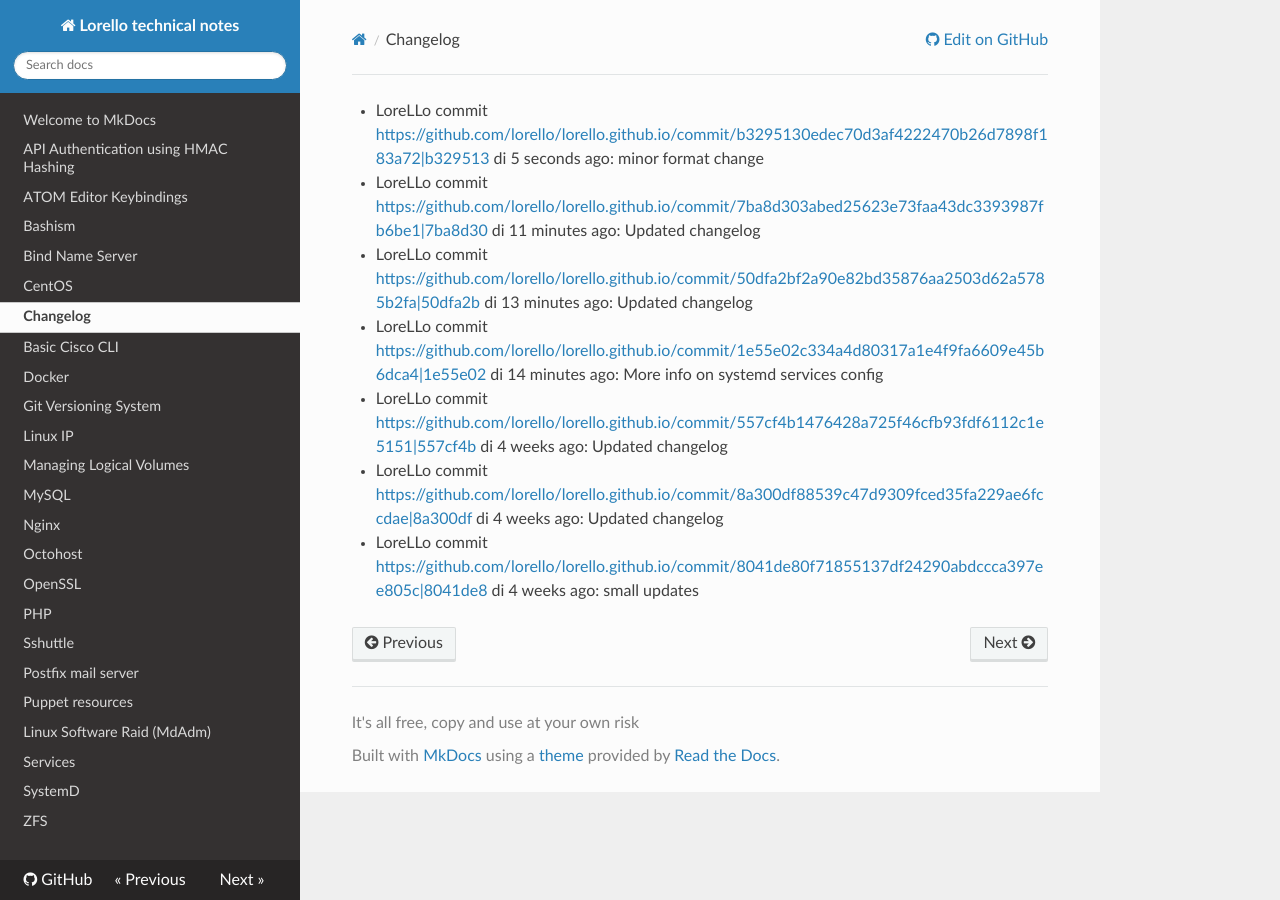
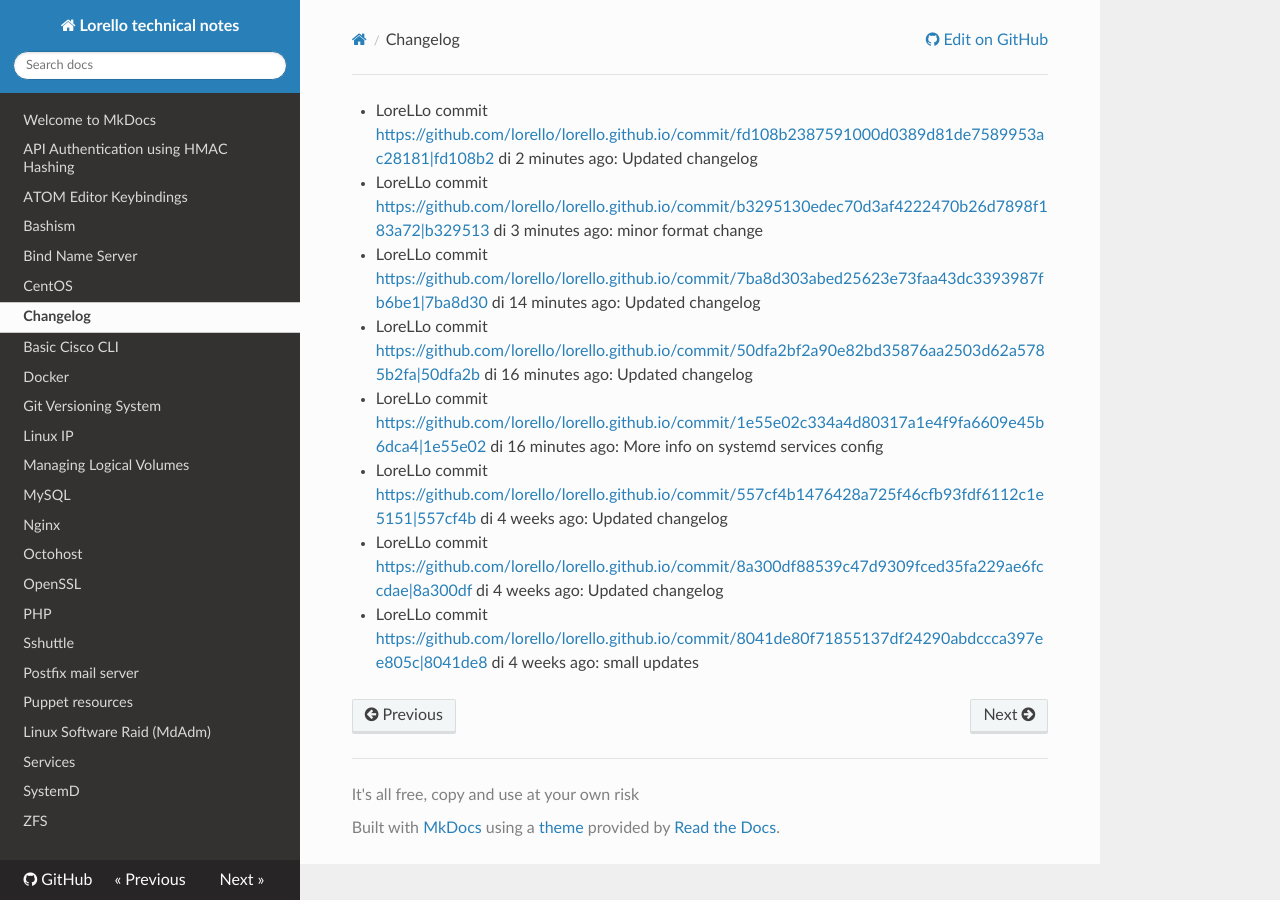
Before and after one commit to lorello/lorello.github.io, an MkDocs documentation site: the page built from docs/changelog.md, in a window 1280 px wide. Built offline with MkDocs 1.6.1, drawn with Linux system fonts in a browser that asks for light colours; nearby versions of some CDN libraries.

Commit message:
Updated changelog

```diff
--- a/docs/changelog.md
+++ b/docs/changelog.md
@@ -1,10 +1,12 @@
-* LoreLLo commit <https://github.com/lorello/lorello.github.io/commit/b3295130edec70d3af4222470b26d7898f183a72|b329513> di 5 seconds ago: minor format change
+* LoreLLo commit <https://github.com/lorello/lorello.github.io/commit/fd108b2387591000d0389d81de7589953ac28181|fd108b2> di 2 minutes ago: Updated changelog
 
-* LoreLLo commit <https://github.com/lorello/lorello.github.io/commit/7ba8d303abed25623e73faa43dc3393987fb6be1|7ba8d30> di 11 minutes ago: Updated changelog
+* LoreLLo commit <https://github.com/lorello/lorello.github.io/commit/b3295130edec70d3af4222470b26d7898f183a72|b329513> di 3 minutes ago: minor format change
 
-* LoreLLo commit <https://github.com/lorello/lorello.github.io/commit/50dfa2bf2a90e82bd35876aa2503d62a5785b2fa|50dfa2b> di 13 minutes ago: Updated changelog
+* LoreLLo commit <https://github.com/lorello/lorello.github.io/commit/7ba8d303abed25623e73faa43dc3393987fb6be1|7ba8d30> di 14 minutes ago: Updated changelog
 
-* LoreLLo commit <https://github.com/lorello/lorello.github.io/commit/1e55e02c334a4d80317a1e4f9fa6609e45b6dca4|1e55e02> di 14 minutes ago: More info on systemd services config
+* LoreLLo commit <https://github.com/lorello/lorello.github.io/commit/50dfa2bf2a90e82bd35876aa2503d62a5785b2fa|50dfa2b> di 16 minutes ago: Updated changelog
+
+* LoreLLo commit <https://github.com/lorello/lorello.github.io/commit/1e55e02c334a4d80317a1e4f9fa6609e45b6dca4|1e55e02> di 16 minutes ago: More info on systemd services config
 
 * LoreLLo commit <https://github.com/lorello/lorello.github.io/commit/557cf4b1476428a725f46cfb93fdf6112c1e5151|557cf4b> di 4 weeks ago: Updated changelog
 
```
